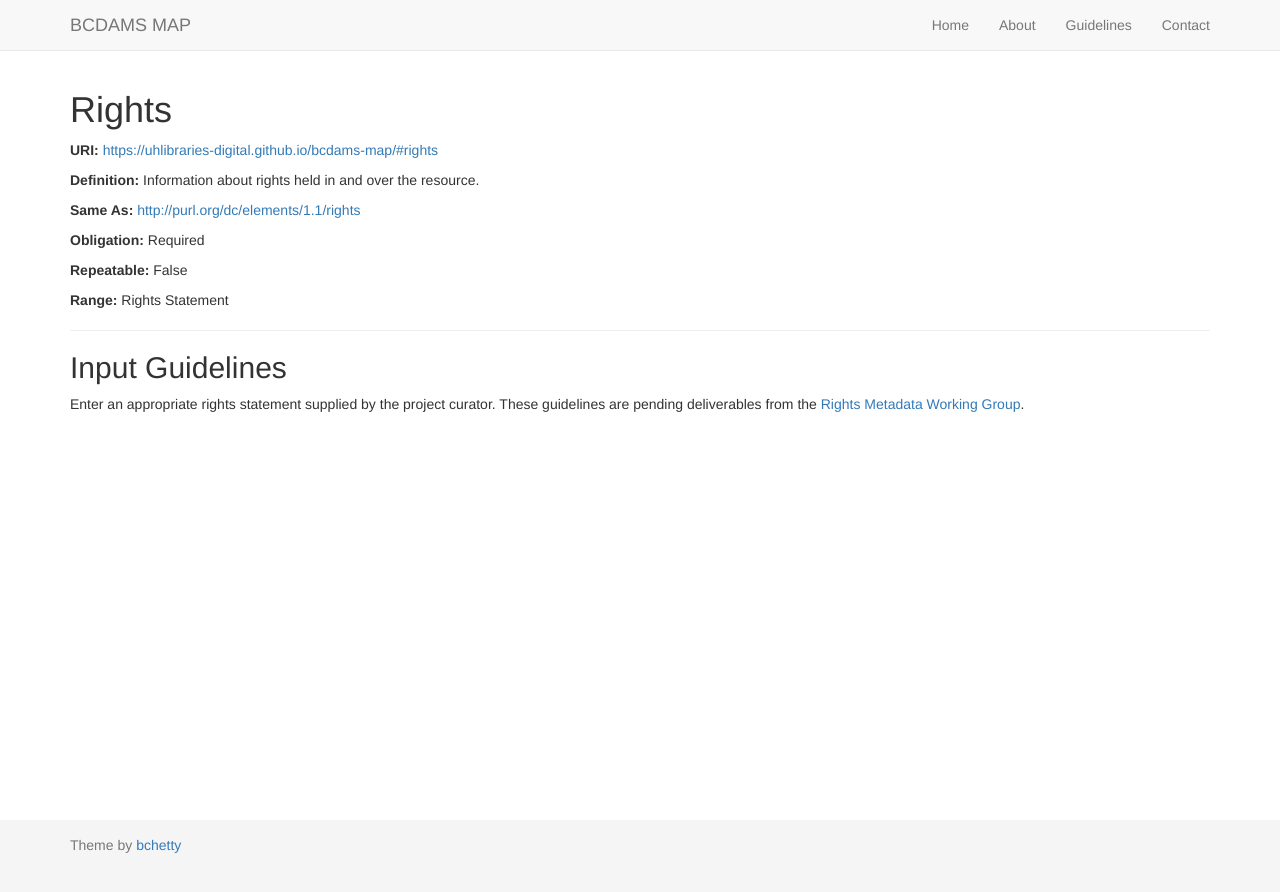
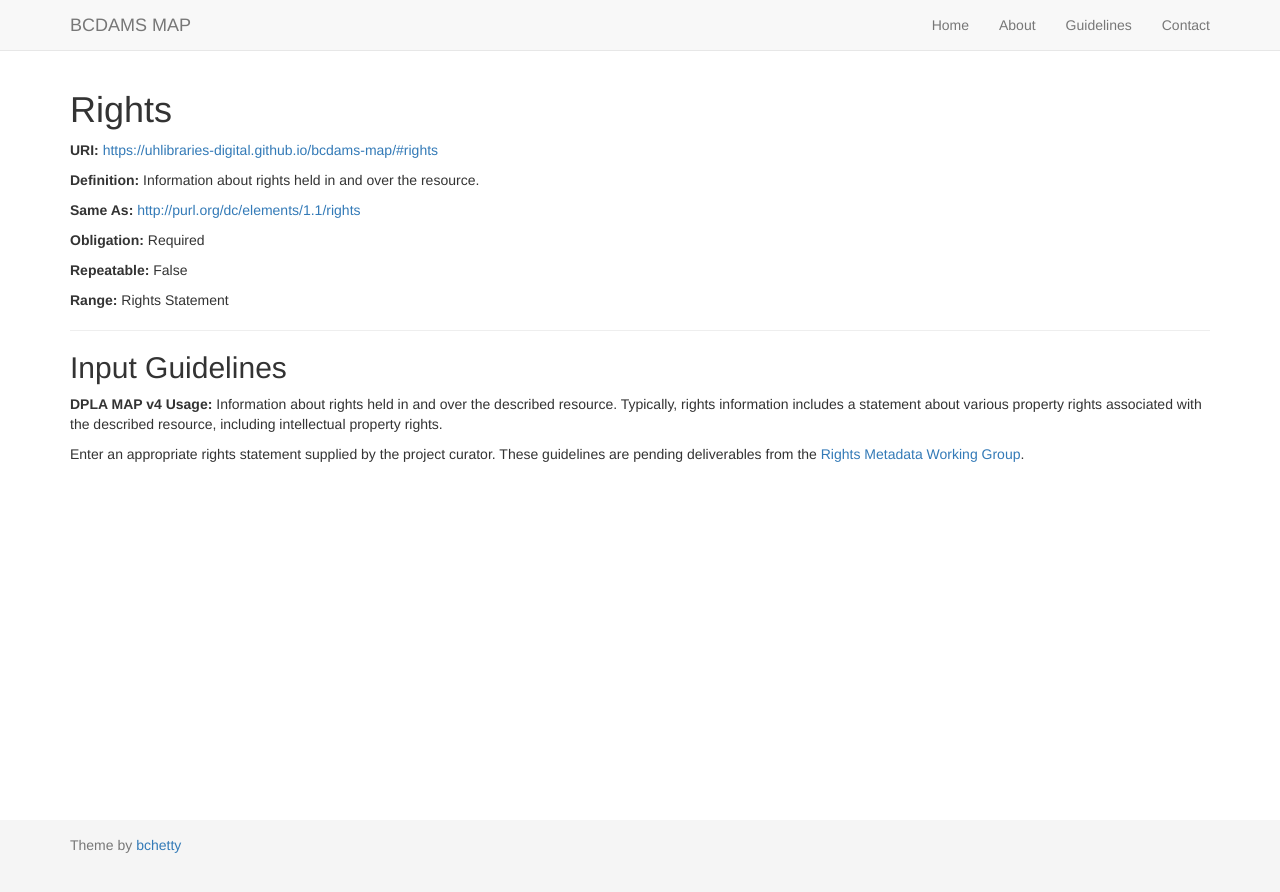
Before and after one commit to uhlibraries-digital/bcdams-map, a Jekyll site: the page built from guidelines/rights.md, in a window 1280 px wide. Shown: the top 892 px of the page. Built offline with Jekyll 4.4.1, drawn with Linux system fonts in a browser that asks for light colours; nearby versions of some CDN libraries; comment, search, counter and statistics services are not loaded.

Commit message:
update rights guidelines
Added DPLA MAP v4 usage guidelines

```diff
--- a/guidelines/rights.md
+++ b/guidelines/rights.md
@@ -7,4 +7,6 @@ comments: false
 
 {% include guidelines.md %}
 
+**DPLA MAP v4 Usage:** Information about rights held in and over the described resource. Typically, rights information includes a statement about various property rights associated with the described resource, including intellectual property rights.
+
 Enter an appropriate rights statement supplied by the project curator. These guidelines are pending deliverables from the [Rights Metadata Working Group](https://github.com/uhlibraries-digital/bcdams-map/wiki#rights-metadata-working-group-rmwg).
```
